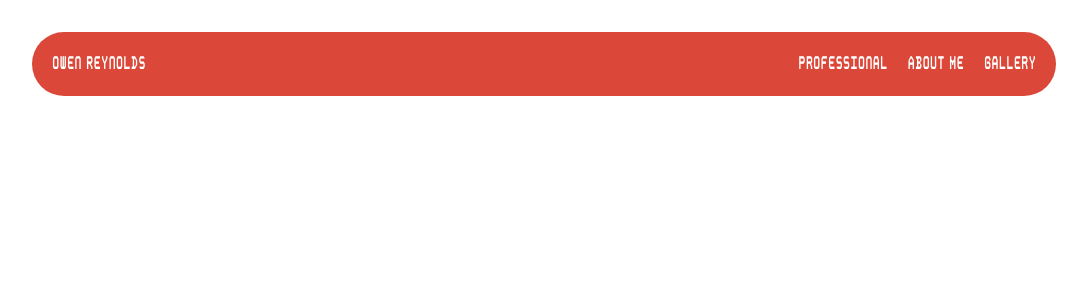
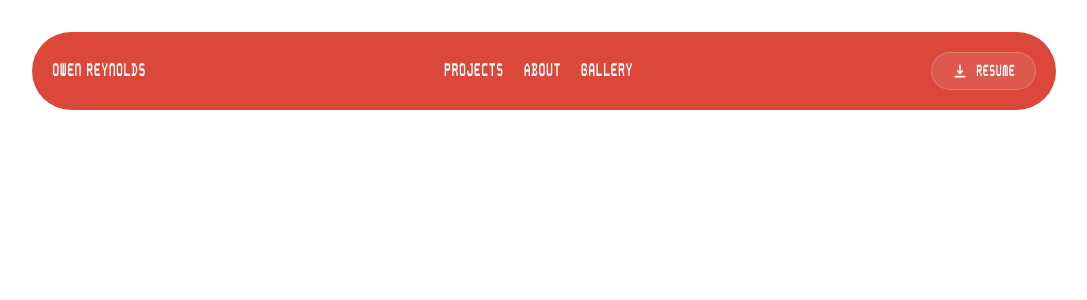
Before and after one commit to Owen-Reynolds/PersonalWebpage, a Next.js app in the folder frontend/: page / in a window 1280 px wide. Shown: the top 300 px of the page, without its empty margins (96-1183 px from the left). Built offline with nearby package versions, Linux system fonts and the light colour scheme.

Commit message:
Added Resume and Resume Button

```diff
--- a/frontend/app/components/Header.tsx
+++ b/frontend/app/components/Header.tsx
@@ -1,6 +1,26 @@
+"use client"
+
 import Link from "next/link"
+import { useCallback } from "react";
 
 export default function Header(){
+
+    const handleResumeClick = useCallback((e: React.MouseEvent<HTMLAnchorElement>) => {
+        if (e.ctrlKey || e.metaKey) return; // Let default behavior (new tab)
+
+        e.preventDefault();
+
+        // Open preview
+        window.open("/resume.pdf", "_blank");
+
+        // Trigger download instantly
+        const link = document.createElement("a");
+        link.href = "/resume.pdf";
+        link.download = "Owen_Reynolds_Resume_2025.pdf";
+        document.body.appendChild(link);
+        link.click();
+        document.body.removeChild(link);
+    }, []);
     return(
         <header className="flex justify-center w-full">
             <div className="flex items-center justify-between rounded-full mt-8 p-5 w-4/5 font-clancy bg-[#db4739] text-white">
@@ -9,18 +29,35 @@ export default function Header(){
                 </div>
                 <div className="flex gap-5">
                     <Link
-                        href={"/professional"}>
-                        Professional
+                        href={"/projects"}>
+                        Projects
                     </Link>
                     <Link
-                        href={"/aboutme"}>
-                        About Me
+                        href={"/about"}>
+                        About
                     </Link>
                     <Link
                         href={"/gallery"}>
                         Gallery
                     </Link>
                 </div>
+                <div className="">
+                    <a
+                        href="/resume.pdf"
+                        onClick={handleResumeClick}
+                        download="Owen_Reynolds_Resume.pdf"
+                        target="_blank"
+                        rel="noopener noreferrer"
+                        className={`hoverable px-5 py-2 rounded-full bg-white/10 backdrop-blur-md
+                            border border-white/20 text-white text-sm font-medium
+                            hover:bg-white/20 hover:border-white/40 transition-all duration-300
+                            flex items-center gap-2 `}>
+                        <svg className="w-4 h-4" fill="currentColor" viewBox="0 0 20 20">
+                            <path fillRule="evenodd" d="M3 17a1 1 0 011-1h12a1 1 0 110 2H4a1 1 0 01-1-1zm3.293-7.707a1 1 0 011.414 0L9 10.586V3a1 1 0 112 0v7.586l1.293-1.293a1 1 0 111.414 1.414l-3 3a1 1 0 01-1.414 0l-3-3a1 1 0 010-1.414z" clipRule="evenodd" />
+                        </svg>
+                        Resume
+                        </a>
+                </div>
             </div>
         </header>
     )
```
Also changed, not shown: 1 other file (tests, documents, lock files or other folders).
